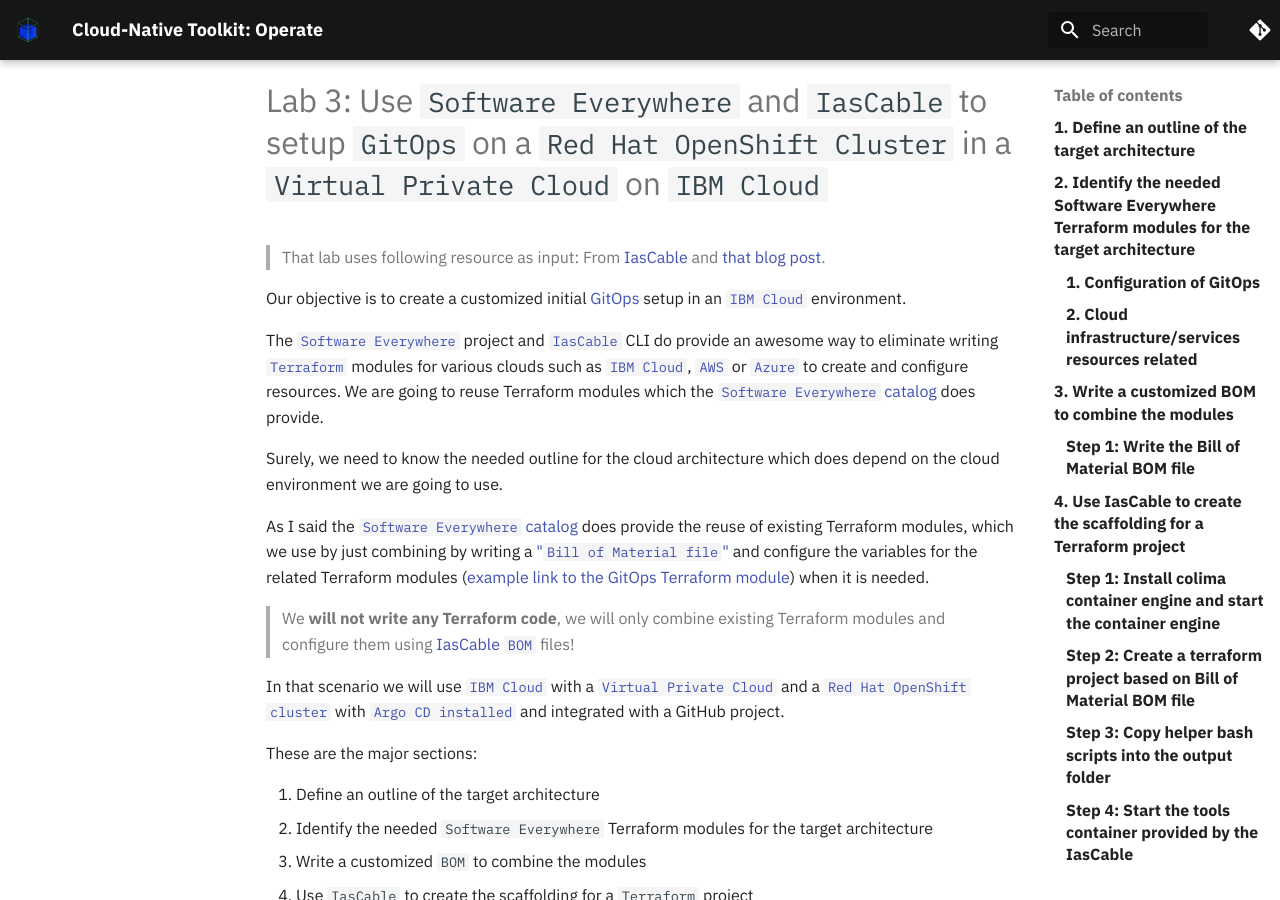
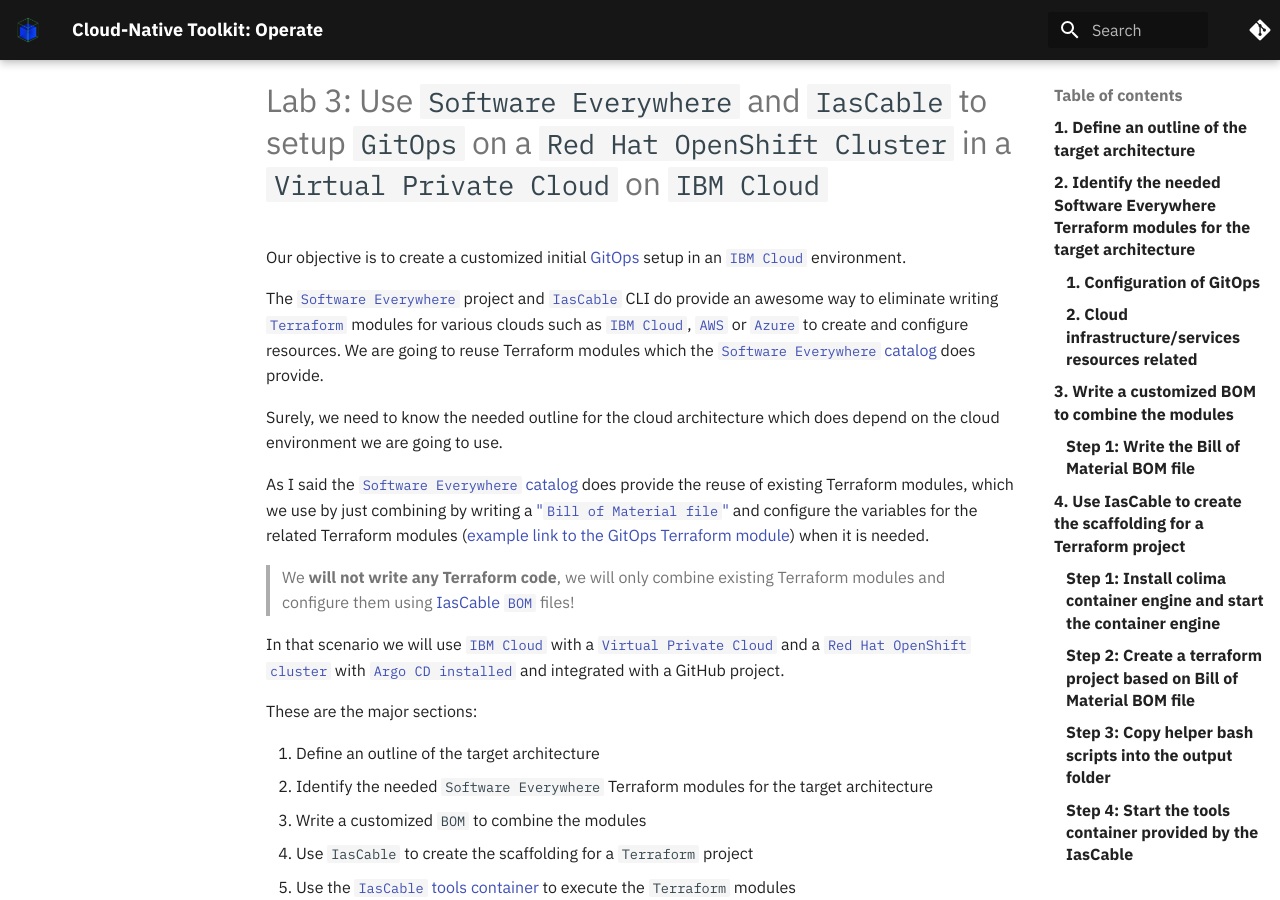
Before and after one commit to cloud-native-toolkit/site-operator-guide, an MkDocs documentation site: the page built from docs/learn/iascable/lab3/index.md, in a window 1280 px wide and 900 px high. Built offline with MkDocs 1.6.1 and Material for MkDocs 9.7.7, drawn with Linux system fonts in a browser that asks for light colours; comment, search, counter and statistics services are not loaded.

Commit message:
Remove external references
Related issue: https://github.com/cloud-native-toolkit/site-operator-guide/issues/11

```diff
--- a/docs/learn/iascable/lab3/index.md
+++ b/docs/learn/iascable/lab3/index.md
@@ -1,6 +1,4 @@
 # Lab 3: Use `Software Everywhere` and `IasCable` to setup `GitOps` on a `Red Hat OpenShift Cluster` in a `Virtual Private Cloud` on `IBM Cloud`
-
-> That lab uses following resource as input: From [IasCable](https://github.com/cloud-native-toolkit/iascable) and [that blog post](https://suedbroecker.net/2022/07/18/use-software-everywhere-and-iascable-to-setup-gitops-on-a-red-hat-openshift-cluster-in-a-virtual-private-cloud-on-ibm-cloud/).
 
 Our objective is to create a customized initial [GitOps](https://www.ibm.com/garage/method/practices/run/gitops/) setup in an [`IBM Cloud`](https://cloud.ibm.com/login) environment.
 
```
